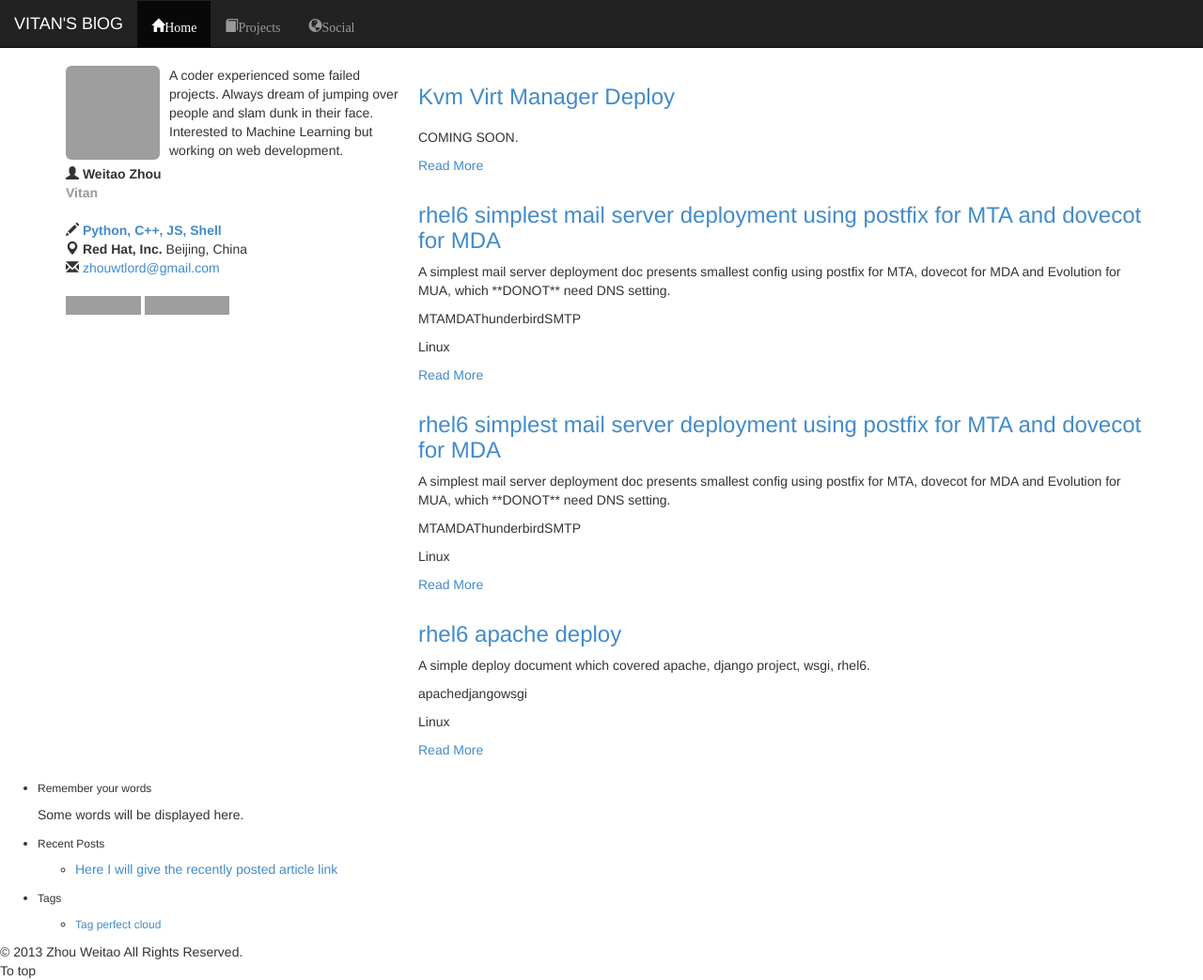
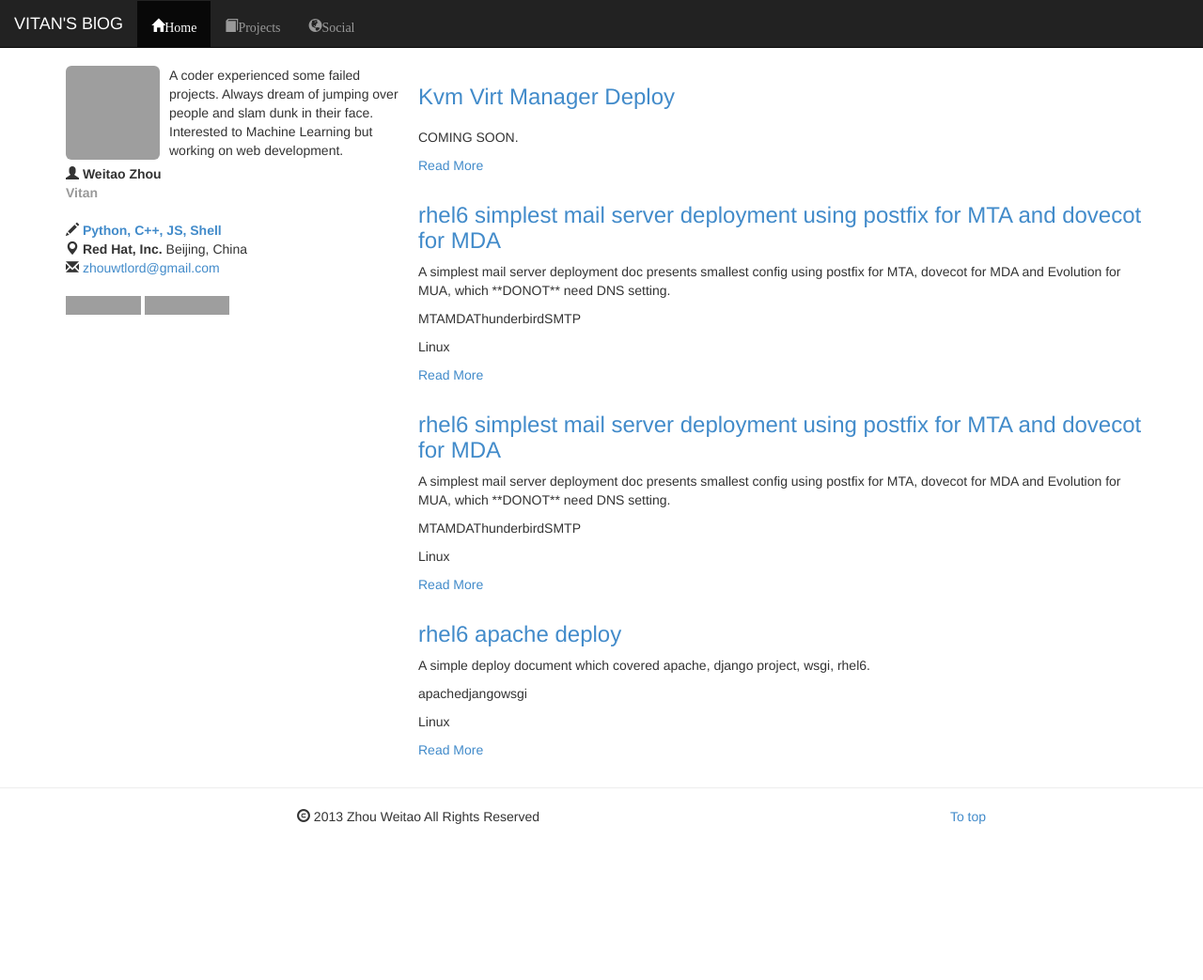
Before and after one commit to vitan/vitan.github.io, a Jekyll site: the page built from index.html, in a window 1280 px wide and 1043 px high, cut to the strip 0-1043 px from the top of the window. Shown: the whole strip at 94% size. Built offline with Jekyll 4.4.1, drawn with Linux system fonts in a browser that asks for light colours; Markdown is read by kramdown in place of the engine named in the settings; grey boxes are pictures that could not be loaded.

Commit message:
REV: footer improvement.

```diff
--- a/_includes/footer.html
+++ b/_includes/footer.html
@@ -1,28 +1,11 @@
-<div id="footer">
-    <div id="footer-wrapper">
-        <ul id="footer-cols">
-            <li class="col">
-            <h6>Remember your words</h6>
-            <div class="textwidget">Some words will be displayed here.</div>
-            </li>
-            <li class="col">
-            <h6>Recent Posts</h6>
-            <ul>
-                <li>
-                <a href="#" title="Coco heart">Here I will give the recently posted article link</a>
-                </li>
-            </ul>
-            </li>
-            <li class="tag-list-labels">
-            <h6>Tags</h6>
-            <ul class="wp-tag-cloud">
-                <li><a href="#" class="tag-link-18" title="1 topic" style="font-size: 12px;">Tag perfect cloud</a></li>
-            </ul>
-            </li>
-        </ul>
-        <div id="footer-bottom">
-            <div id="bottom-left">© 2013 Zhou Weitao All Rights Reserved. </div>
-            <div id="bottom-right">To top</div>
-        </div>
+<div class="row text-center">
+    <div class="col-xs-12 col-sm-8 col-md-8">
+        <span class="glyphicon glyphicon-copyright-mark"></span>
+        2013 Zhou Weitao All Rights Reserved
+    </div>
+    <div class="col-xs-12 col-sm-4 col-md-4">
+        <a href="#">
+            To top
+        </a>
     </div>
 </div>
--- a/_includes/header.html
+++ b/_includes/header.html
@@ -8,6 +8,7 @@
         <meta name="author" content="weitao zhou">
         <!-- Bootstrap -->
         <link rel="stylesheet" href="/css/bootstrap.min.css">
+        <link rel="stylesheet" href="/css/project.css">
         <style type="text/css">
             body{ padding-top: 70px; }
         </style>
--- a/_layouts/devel-theme.html
+++ b/_layouts/devel-theme.html
@@ -14,6 +14,9 @@
             </div>
         </div>
     </div>
-    {% include footer.html %}
+    <hr>
+    <div class="container footer">
+        {% include footer.html %}
+    </div>
 </body>
 </html>
--- /dev/null
+++ b/css/project.css
@@ -0,0 +1 @@
+.footer {margin-bottom: 40px}
```
